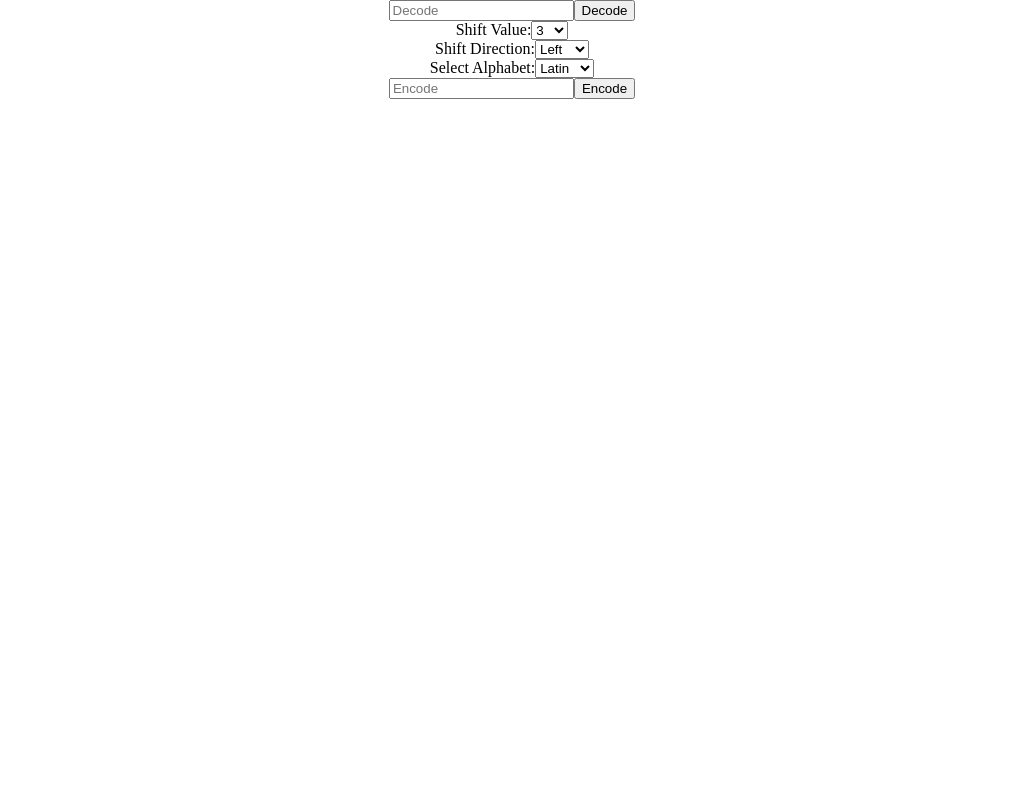
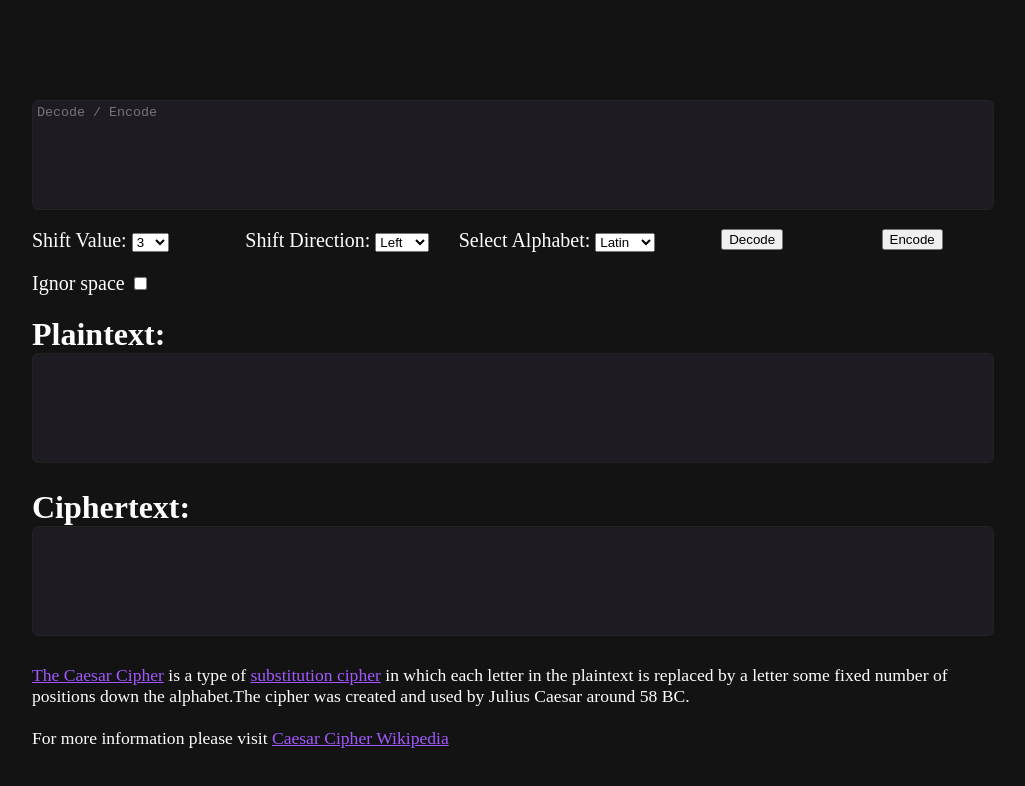
Before and after one commit to Kotlinnnn/Caesar-s-cipher-Encode-Decode, a plain HTML site: page index.html in a window 1280 px wide. Both pictures are taken after a click on the button "Decode". Shown: the whole page, without its empty margins (128-1153 px from the left). Drawn offline with Linux system fonts and the light colour scheme.

Commit message:
Almost done

```diff
--- a/assets/scripts/app.js
+++ b/assets/scripts/app.js
@@ -1,4 +1,5 @@
-function rewriteSelectShift(){
+// Updating "Shift Value" element
+function SelectShiftUpdate(){
     const alphabet = selectAlphabet(selectedAlphabet.value);
     shiftValue.innerHTML = '';
 
@@ -6,25 +7,45 @@ function rewriteSelectShift(){
         let option = document.createElement('option');
         option.innerText = i;
         option.value = i;
+        if (i == 3){
+            option.defaultSelected = true;
+        }
         shiftValue.appendChild(option);
     }
 }
-function selectAlphabet(e){
-    switch(e){
+
+// Checking which alphabet the user wants to use
+function selectAlphabet(selectedAlphabet){
+    switch(selectedAlphabet){
         case "LatinAlphabet":
             return LatinAlphabet;
         case "PolishAlphabet":
             return PolishAlphabet;
+        case "CzechAlphabet":
+            return CzechAlphabet;
     }
 }
-function outputResult(result){
-    resultOutput.innerHTML = result;
+
+function outputResult(plaintext, ciphertext){
+    plaintextResult.innerHTML = plaintext;
+    ciphertextResult.innerHTML = ciphertext;
+}
+
+function writeToLog(operation, plaintext, ciphertext){ /* do smth with that later */
+    const IOLog = {
+        operation: operation,
+        plaintext: plaintext,
+        ciphertext: ciphertext
+    };
+    outputResult(plaintext, ciphertext)
+    userIOLog.push(IOLog);
+    console.log(userIOLog);
 }
 
 function createCipher(){
     const key = shiftValue.value;
     const direction = parseInt(shiftDirection.value); // 0 == left, 1 == right
-    const alphabet = selectAlphabet(selectedAlphabet.value);
+    alphabet = selectAlphabet(selectedAlphabet.value);
     cipher = []; //clear the old one
 
     switch(direction){
@@ -57,51 +78,47 @@ function createCipher(){
             }
             break;
     }
-    console.log(alphabet);
-    console.log(key);
-    console.log(cipher);
-    console.log(direction);
 }
 
 function encode(){
     createCipher();
 
-    let text = cipherEncodeText.value.toUpperCase();
+    const text = inputtedText.value.toUpperCase();
     let result = '';
 
     for (let i = 0; i < text.length; i++){
-        if (text.charAt(i) == ' '){
-            result += ' ';
+        if (text.charAt(i) == ' ' && ignorSpace.checked == true){
+            result += '';
         }
         else if (cipher[alphabet.indexOf(text.charAt(i))] == undefined){
-            result += '�';
+            result += text.charAt(i);
         }
         else{
             result += cipher[alphabet.indexOf(text.charAt(i))];
         }
     }
-    // cipherEncodeText.value = '';
-    outputResult(result);
+    writeToLog('encode', text, result);
 }
 function decode(){
     createCipher();
 
-    let text = cipherDecodeText.value.toUpperCase();
+    const text = inputtedText.value.toUpperCase();
     let result = '';
+
     for (let i = 0; i < text.length; i++){
-        if (text.charAt(i) == ' '){
-            result += ' ';
+        if (text.charAt(i) == ' ' && ignorSpace.checked == true){
+            result += '';
         }
         else if (alphabet.indexOf(text.charAt(i)) == -1){
-            result += '�';
+            result += text.charAt(i);
         }
         else{
             result += alphabet[cipher.indexOf(text.charAt(i))];
         }
     }
-    outputResult(result);
+    writeToLog('decode', result, text);
 }
 
 btnEncode.addEventListener("click", encode);
 btnDecode.addEventListener("click", decode);
-selectedAlphabet.addEventListener("change", rewriteSelectShift)
+selectedAlphabet.addEventListener("change", SelectShiftUpdate);
--- a/assets/scripts/vendor.js
+++ b/assets/scripts/vendor.js
@@ -1,16 +1,20 @@
-const btnDecode = document.getElementById('btnDecode');
-const btnEncode = document.getElementById('btnEncode');
+const btnDecode = document.getElementById('btn-decode');
+const btnEncode = document.getElementById('btn-encode');
 
-const shiftValue = document.getElementById('shiftValue');
-const shiftDirection = document.getElementById('shiftDirection');
-const selectedAlphabet = document.getElementById('selectedAlphabet');
+const shiftValue = document.getElementById('shift-value');
+const shiftDirection = document.getElementById('shift-direction');
+const selectedAlphabet = document.getElementById('selected-alphabet');
+const ignorSpace = document.getElementById('ignor-space');
 
-const cipherDecodeText = document.getElementById('cipherDecode');
-const cipherEncodeText = document.getElementById('cipherEncode');
+const inputtedText = document.getElementById('decode-encode-text');
 
-const resultOutput = document.getElementById('output');
+const plaintextResult = document.getElementById('plaintext');
+const ciphertextResult = document.getElementById('ciphertext');
 
+let alphabet = [];
 const LatinAlphabet = ['A', 'B', 'C', 'D', 'E', 'F', 'G', 'H', 'I', 'J', 'K', 'L', 'M', 'N', 'O', 'P', 'Q', 'R',  'S', 'T', 'U', 'V', 'W', 'X', 'Y', 'Z'];
-const PolishAlphabet = ['A', 'Ą', 'B', 'C', 'Ć', 'D', 'E', 'Ę', 'F', 'G', 'H', 'I', 'J', 'K', 'L', 'Ł', 'M', 'N', 'Ń', 'O', 'Ó', 'P', 'Q', 'R',  'S', 'Ś', 'T', 'U', 'V', 'W', 'X', 'Y', 'Z', 'Ź', 'Ż'];
+const PolishAlphabet = ['A', 'Ą', 'B', 'C', 'Ć', 'D', 'E', 'Ę', 'F', 'G', 'H', 'I', 'J', 'K', 'L', 'Ł', 'M', 'N', 'Ń', 'O', 'Ó', 'P', 'Q', 'R', 'S', 'Ś', 'T', 'U', 'V', 'W', 'X', 'Y', 'Z', 'Ź', 'Ż'];
+const CzechAlphabet = ['A', 'Á', 'B', 'C', 'Č', 'D', 'Ď', 'E', 'É', 'Ě', 'F', 'G', 'H', 'CH', 'I', 'Í', 'J', 'K', 'L', 'M', 'N', 'Ň', 'O', 'Ó', 'P', 'Q', 'R', 'Ř', 'S', 'Š', 'T', 'Ť', 'U', 'Ú', 'Ů', 'V', 'W', 'X', 'Y', 'Ý', 'Z', 'Ž']
 
 let cipher = [];
+let userIOLog = [];
--- a/assets/styles/app.css
+++ b/assets/styles/app.css
@@ -1,13 +1,72 @@
+/*@import url('https://unpkg.com/css.gg@2.0.0/icons/css/menu-oreos.css'); https://css.gg/menu-oreos */
+:root{
+    --dark-main: #1f1b23;
+    --dark-grey: #131313;
+    --link: #a358ff;
+    --link-visited: #b58de8;
+    --text-color: #fefefe;
+}
 body, html{
     margin: 0;
+    background-color: var(--dark-grey);
+    color: var(--text-color);
+}
+a:visited{
+    color: var(--link-visited);
+}
+a:link{
+    color: var(--link);
 }
 main{
-    width: 80vw;
+    width: 75vw;
+    padding-top: 100px;
     margin: 0 auto;
-    display: table;
 }
-.container{
+.options-grid{
+    display: grid;
+    grid-template-columns: 1fr 1fr 1fr;
+    font-size: 1.25em;
+    margin: 15px 0;
+}
+.select-container{
+    display: grid;
+    grid-column: span 2;
+    grid-template-columns: repeat(auto-fill, minmax(200px, 1fr));
+    row-gap: 20px;
+}
+.select-container div{
+    min-width: 200px;
+}
+.btn-container div{
+    display: flex;
+    justify-content: space-around;
+}
+.btn-container button{
     width: fit-content;
-    text-align: center;
-    display: table-row;
 }
+#decode-encode-text{
+    width: calc(100% - 8px);
+    height: 100px;
+}
+.output-text{
+    width: calc(100% - 8px);
+    height: 100px;
+}
+textarea{
+    background-color: var(--dark-main);
+    color: var(--text-color);
+    border: 1px solid #232323;
+    border-radius: 6px;
+    resize: none;
+    padding: 4px;
+}
+textarea:focus{
+    outline: none;
+}
+h1{
+    margin-bottom: 0;
+}
+.description{
+    margin: 25px 0;
+    font-size: 1.1em;
+}
--- a/index.html
+++ b/index.html
@@ -6,17 +6,21 @@
 
     <link rel="stylesheet" href="assets/styles/app.css">
 
+    <script src="assets/scripts/vendor.js" defer></script>
+    <script src="assets/scripts/app.js" defer></script>
+
     <title>Caesar's cipher Encode/Decode</title>
 </head>
 <body>
     <main>
         <div class="container">
-            <input type="text" id="cipherDecode" placeholder="Decode">
-        <button type="button" id="btnDecode">Decode</button>
+            <textarea type="text" id="decode-encode-text" placeholder="Decode / Encode"></textarea>
         </div>
-        <div class="container">
+        <div class="container options-grid">
+            <div class="select-container">
+                <div>
                     <label for="shiftValue">Shift Value:</label>
-            <select name="shiftValue" id="shiftValue">
+                    <select name="shiftValue" id="shift-value">
                         <option value="0">0</option>
                         <option value="1">1</option>
                         <option value="2">2</option>
@@ -45,30 +49,45 @@
                         <option value="25">25</option>
                         <option value="26">26</option>
                     </select>
-            <br>
+                </div>
+                <div>
                     <label for="shiftDirection">Shift Direction:</label>
-            <select name="shiftDirection" id="shiftDirection">
+                    <select name="shiftDirection" id="shift-direction">
                         <option value="0" selected>Left</option>
                         <option value="1">Right</option>
                     </select>
-            <br>
+                </div>
+                <div>
                     <label for="selectAlphabet">Select Alphabet:</label>
-            <select name="selectAlphabet" id="selectedAlphabet">
+                    <select name="selectAlphabet" id="selected-alphabet">
                         <option value="LatinAlphabet" selected>Latin</option>
-                <option value="PolishAlphabet">Polish</option>
+                        <option value="PolishAlphabet">Polski</option>
+                        <option value="CzechAlphabet">Český</option>
                     </select>
                 </div>
-        <div class="container">
-            <input type="text" id="cipherEncode" placeholder="Encode">
-        <button type="button" id="btnEncode">Encode</button>
+                <div>
+                    <label for="ignorSpace">Ignor space</label>
+                    <input type="checkbox" name="ignorSpace" id="ignor-space">
+                </div>
+            </div>
+            <div class="btn-container">
+                <div>
+                    <button type="button" id="btn-decode">Decode</button>
+                    <button type="button" id="btn-encode">Encode</button>
+                </div>
+            </div>
         </div>
         <div class="container">
-            <div id="output">
-
+            <h1>Plaintext:</h1>
+            <textarea type="text" id="plaintext" class="output-text" readonly></textarea>
+            <h1>Ciphertext:</h1>
+            <textarea type="text" id="ciphertext" class="output-text" readonly></textarea>
         </div>
-        </div>
+        <section class="description">
+            <a href="https://en.wikipedia.org/wiki/Caesar_cipher" target="_blank" rel="noopener noreferrer">The Caesar Cipher</a> is a type of <a href="https://en.wikipedia.org/wiki/Substitution_cipher" target="_blank" rel="noopener noreferrer">substitution cipher</a> in which each letter in the plaintext is replaced by a letter some fixed number of positions down the alphabet.The cipher was created and used by Julius Caesar around 58 BC.
+            <br><br>
+            For more information please visit <a href="https://en.wikipedia.org/wiki/Caesar_cipher" target="_blank" rel="noopener noreferrer">Caesar Cipher Wikipedia</a>
+        </section>
     </main>
-    <script src="assets/scripts/vendor.js"></script>
-    <script src="assets/scripts/app.js"></script>
 </body>
 </html>
```
Lines whose indentation alone changed are shown as unchanged.
